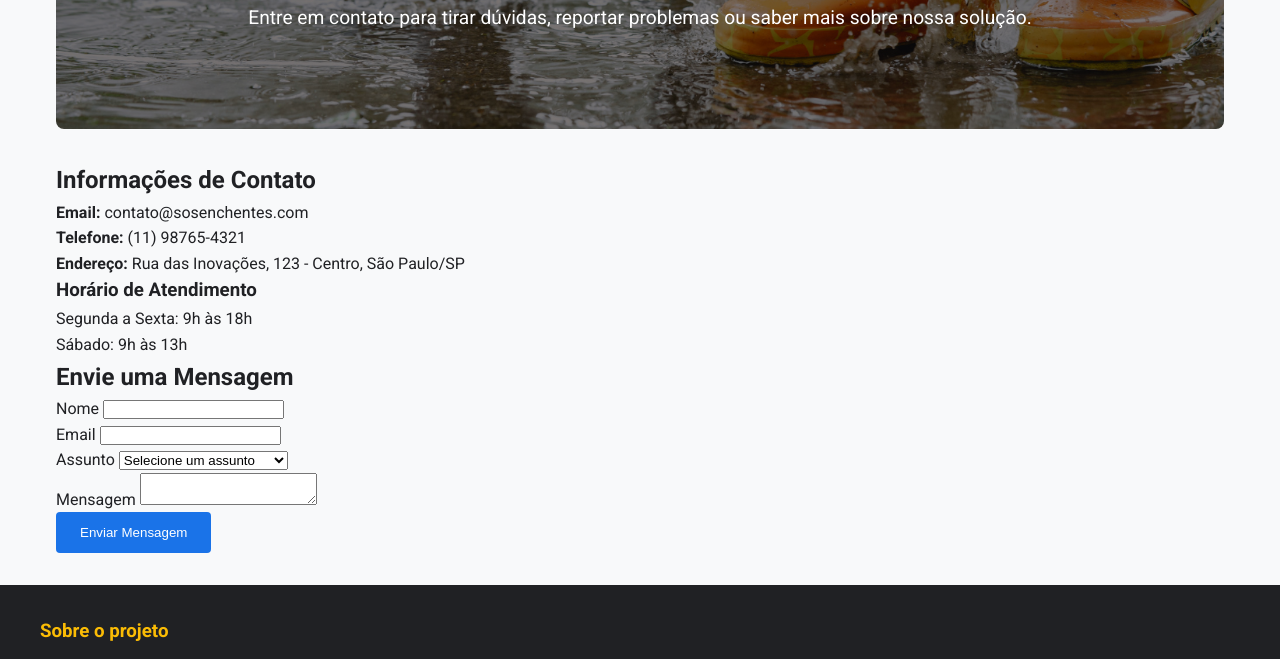
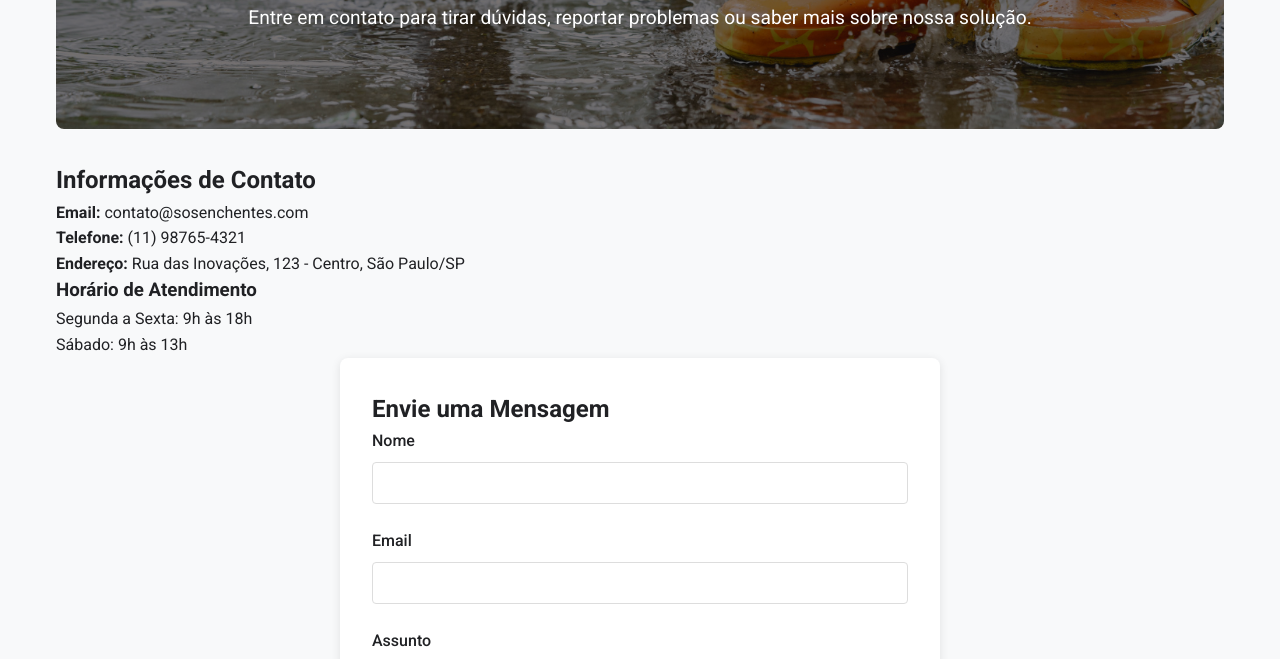
Before and after one commit to Front-End-ChallengeHC-1TDSPG/gs-sos-enchentes, a plain HTML site: page contato.html in a window 1280 px wide. Shown: the part 263-922 px from the top of the page. Drawn offline with Linux system fonts and the light colour scheme; a script that the page names is missing.

Commit message:
Estilização da página de contato finalizada

```diff
--- a/assets/css/style.css
+++ b/assets/css/style.css
@@ -229,3 +229,42 @@ img {
     margin-top: 1rem;
     border-top: 1px solid var(--gray-color);
 }
+
+/* Página de Contato */
+.contact-form {
+    max-width: 600px;
+    margin: 0 auto;
+    background-color: var(--light-color);
+    padding: 2rem;
+    border-radius: 8px;
+    box-shadow: 0 2px 10px rgba(0,0,0,0.1);
+}
+
+.form-group {
+    margin-bottom: 1.5rem;
+}
+
+.form-group label {
+    display: block;
+    margin-bottom: 0.5rem;
+    font-weight: 500;
+}
+
+.form-control {
+    width: 100%;
+    padding: 0.8rem;
+    border: 1px solid #ddd;
+    border-radius: 4px;
+    font-family: var(--font-main);
+}
+
+textarea.form-control {
+    min-height: 150px;
+    resize: vertical;
+}
+
+.error {
+    color: var(--danger-color);
+    font-size: 0.8rem;
+    margin-top: 0.3rem;
+}
```
